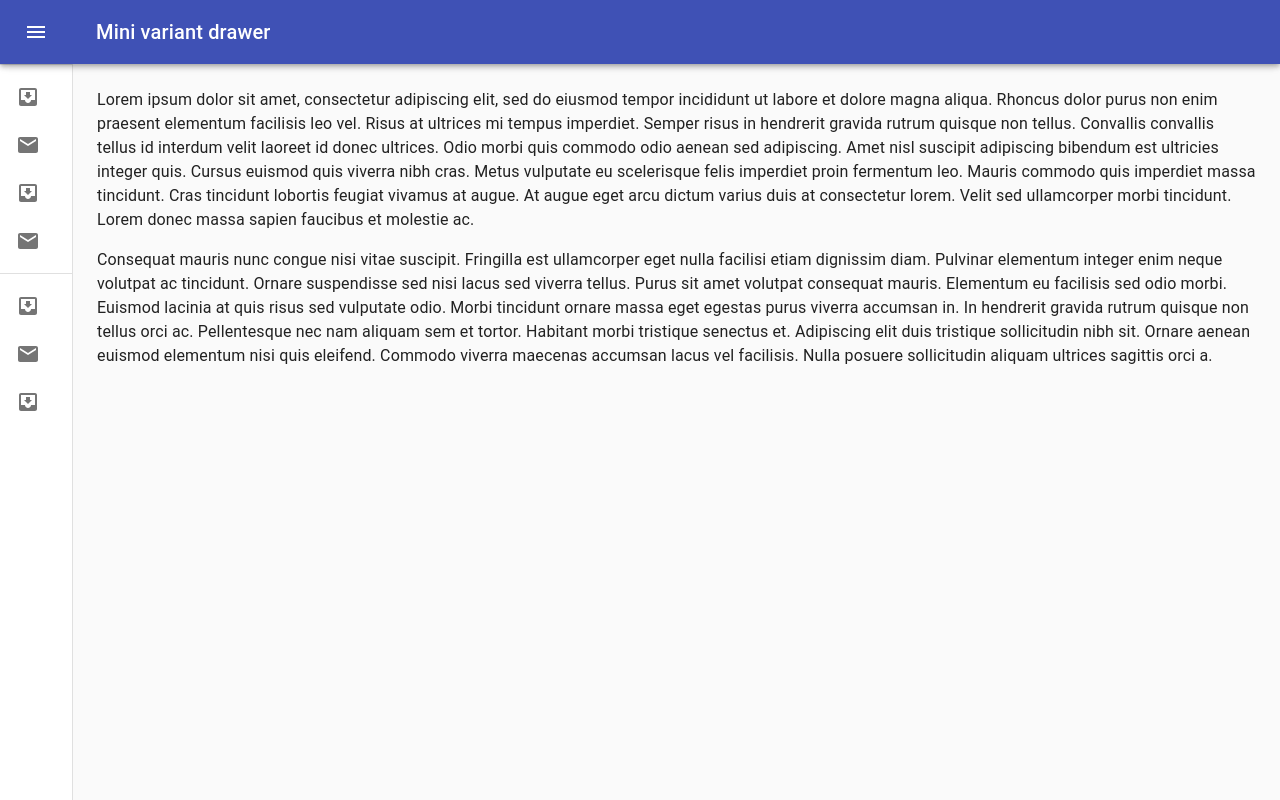
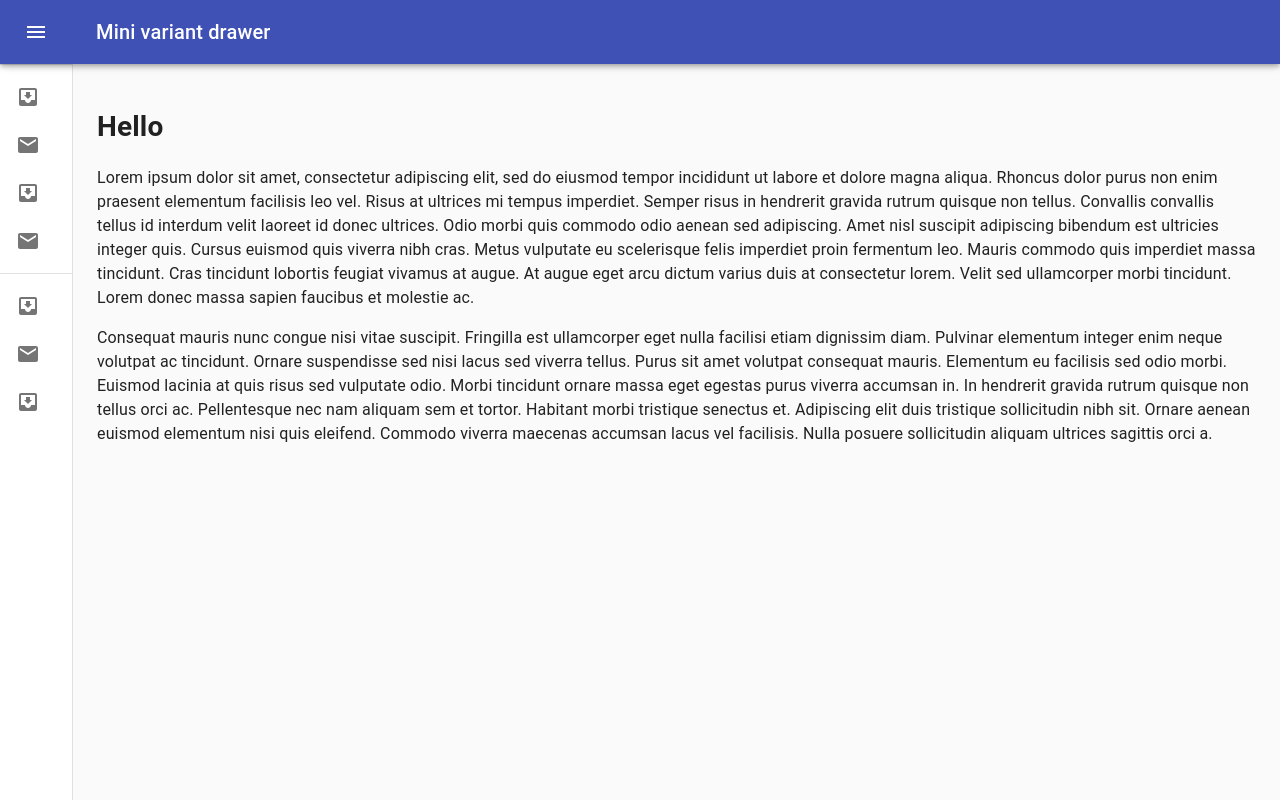
Before and after one commit to alvinoalvin/LHL-Final-Project, a React (Create React App) app in the folder react-front-end/: page / in a window 1280 px wide. Built offline with nearby package versions, Linux system fonts and the light colour scheme.

Commit message:
cleaning import statements

```diff
--- a/react-front-end/package.json
+++ b/react-front-end/package.json
@@ -10,6 +10,8 @@
     "node-sass": "^6.0.0",
     "react": "^16.8.6",
     "react-dom": "^16.8.6",
+    "react-router": "^5.2.0",
+    "react-router-dom": "^5.2.0",
     "react-scripts": "^4.0.3"
   },
   "scripts": {
--- /dev/null
+++ b/react-front-end/src/components/AllTasks.js
@@ -0,0 +1,8 @@
+import React from "react";
+
+export default function AllTasks() {
+
+  return (
+    <h1>Hello</h1>
+  );
+}
--- a/react-front-end/src/components/App.js
+++ b/react-front-end/src/components/App.js
@@ -2,24 +2,16 @@ import React, { Component } from 'react';
 import axios from 'axios';
 import '../styles/App.scss';
 import clsx from 'clsx';
+import { Drawer, AppBar, Toolbar, List, CssBaseline, Typography, Divider, IconButton, ListItem, ListItemIcon, ListItemText } from '@material-ui/core';
 import { makeStyles, useTheme } from '@material-ui/core/styles';
-import Drawer from '@material-ui/core/Drawer';
-import AppBar from '@material-ui/core/AppBar';
-import Toolbar from '@material-ui/core/Toolbar';
-import List from '@material-ui/core/List';
-import CssBaseline from '@material-ui/core/CssBaseline';
-import Typography from '@material-ui/core/Typography';
-import Divider from '@material-ui/core/Divider';
-import IconButton from '@material-ui/core/IconButton';
-import MenuIcon from '@material-ui/icons/Menu';
+
 import ChevronLeftIcon from '@material-ui/icons/ChevronLeft';
 import ChevronRightIcon from '@material-ui/icons/ChevronRight';
-import ListItem from '@material-ui/core/ListItem';
-import ListItemIcon from '@material-ui/core/ListItemIcon';
-import ListItemText from '@material-ui/core/ListItemText';
 import InboxIcon from '@material-ui/icons/MoveToInbox';
 import MailIcon from '@material-ui/icons/Mail';
+import MenuIcon from '@material-ui/icons/Menu';
 
+import AllTasks from './AllTasks';
 
 const drawerWidth = 240;
 
@@ -85,7 +77,7 @@ const useStyles = makeStyles((theme) => ({
   },
 }));
 
-export default function MiniDrawer() {
+export default function Application() {
   const classes = useStyles();
   const theme = useTheme();
   const [open, setOpen] = React.useState(false);
@@ -163,9 +155,7 @@ export default function MiniDrawer() {
       </Drawer>
       <main className={classes.content}>
         <div className={classes.toolbar} />
-
-
-
+        <AllTasks />
         <Typography paragraph>
           Lorem ipsum dolor sit amet, consectetur adipiscing elit, sed do eiusmod tempor incididunt
           ut labore et dolore magna aliqua. Rhoncus dolor purus non enim praesent elementum
--- /dev/null
+++ b/react-front-end/src/components/SkillItemDashboard.js
@@ -0,0 +1,4 @@
+export default function SkillItemDashboard() {
+
+
+}
```
